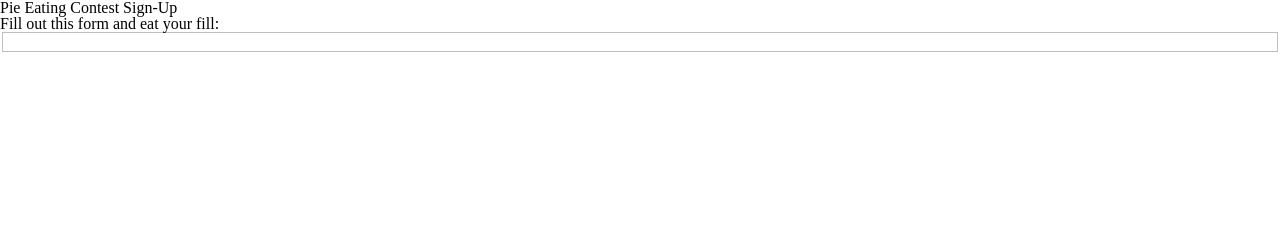
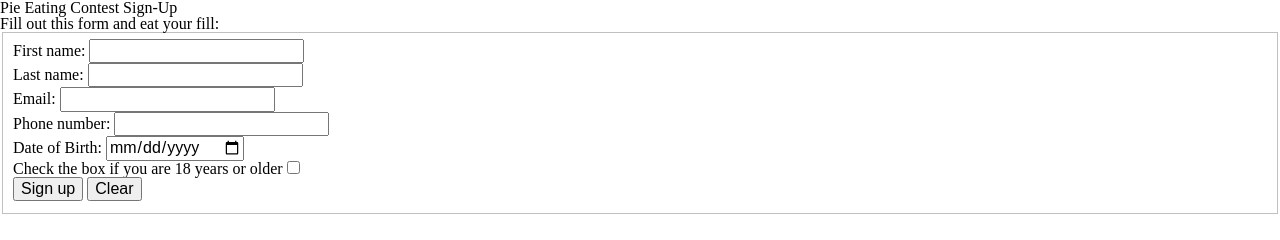
Before and after one commit to ITMD362-ronan/itmd-362-project1, a plain HTML site: page index.html in a window 1280 px wide. Drawn offline with Linux system fonts and the light colour scheme.

Commit message:
add html for form inputs

```diff
--- a/index.html
+++ b/index.html
@@ -13,7 +13,38 @@
       <h2>Fill out this form and eat your fill:</h2>
       <form method="get" autocomplete="on" action="#null">
         <fieldset>
-
+          <div id="wrap">
+            <ul class="inputs">
+              <li>
+                <label for="first_name">First name:</label>
+                <input type="text" id="first_name" name="first_name">
+              </li>
+              <li>
+                <label for="last_name">Last name:</label>
+                <input type="text" id="last_name" name="last-name">
+              </li>
+              <li>
+                <label for="email">Email:</label>
+                <input type="email" id="email" name="email">
+              </li>
+              <li>
+                <label for="phone_num">Phone number:</label>
+                <input type="number" id="phone_num" name="phone_num">
+              </li>
+              <li>
+                <label for="birthday">Date of Birth:</label>
+                <input type="date" id="birthday" name="birthday">
+              </li>
+              <li id="verify-age">
+                <label for="ver-age">Check the box if you are 18 years or older</label>
+                <input type="checkbox" id="ver-age" name="ver-age"/>
+              </li>
+              <li id="submit-button">
+                <input type="submit" value="Sign up">
+                <input type="reset" value="Clear">
+              </li>
+            </ul>
+          </div>
         </fieldset>
       </form>
     </main>
```
